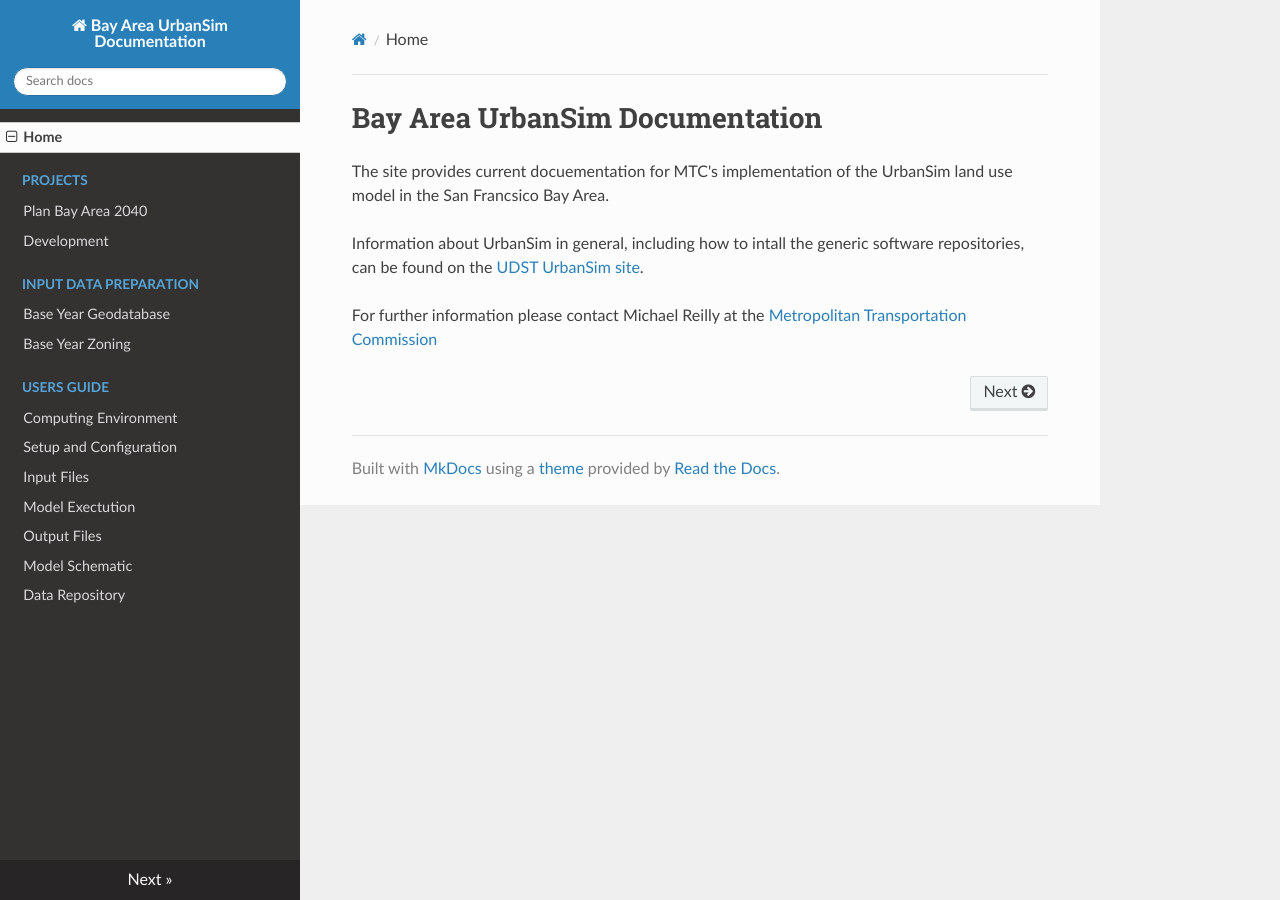
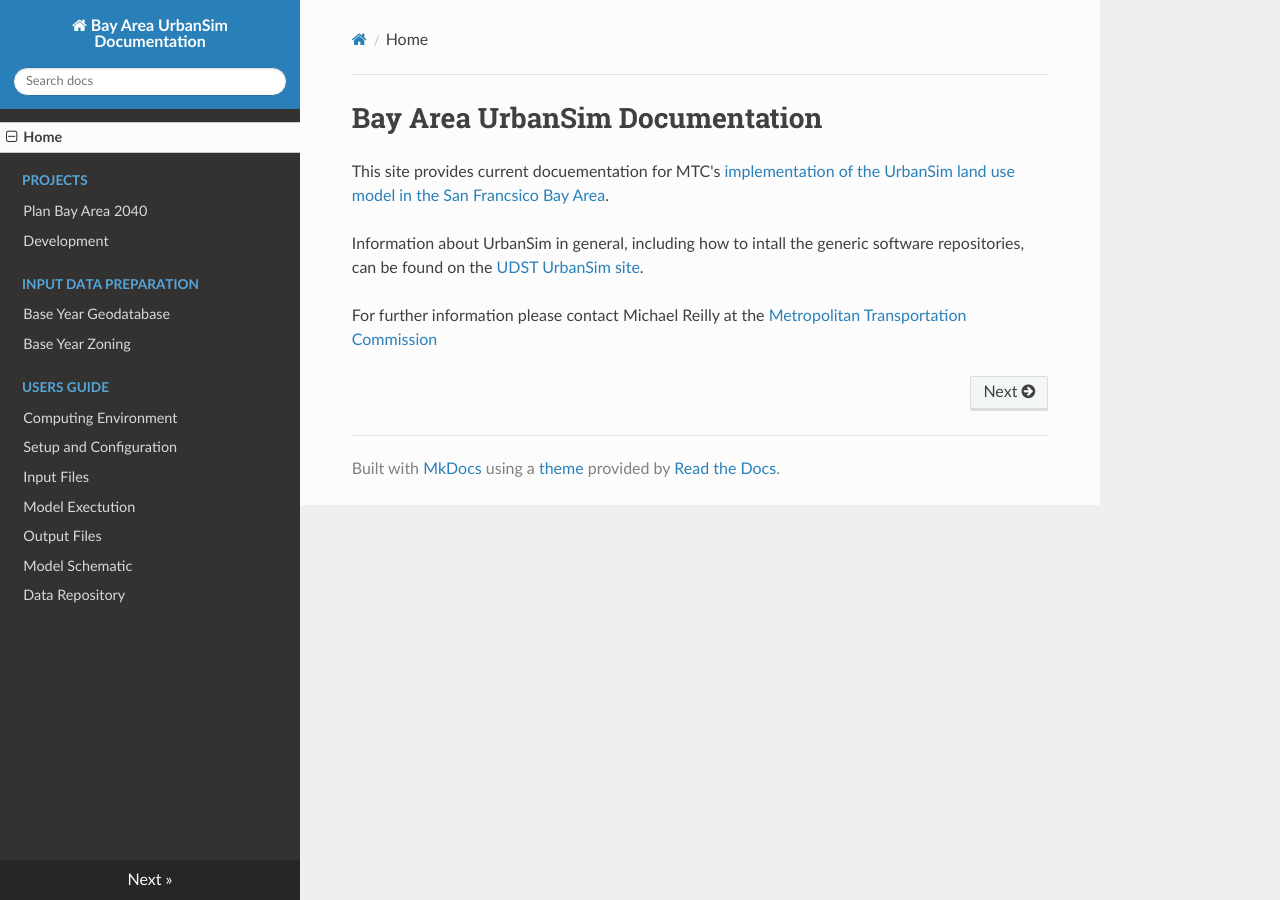
Before and after one commit to BayAreaMetro/baus_docs2, an MkDocs documentation site: the page built from docs/index.md, in a window 1280 px wide. Built offline with MkDocs 1.6.1, drawn with Linux system fonts in a browser that asks for light colours; nearby versions of some CDN libraries; old or Windows-style settings are respelled for this version of MkDocs.

Commit message:
model loc

```diff
--- a/docs/index.md
+++ b/docs/index.md
@@ -1,6 +1,6 @@
 # Bay Area UrbanSim Documentation
 
-The site provides current docuementation for MTC's implementation of the UrbanSim land use model in the San Francsico Bay Area.
+This site provides current docuementation for MTC's [implementation of the UrbanSim land use model in the San Francsico Bay Area](https://github.com/MetropolitanTransportationCommission/bayarea_urbansim).
 
 Information about UrbanSim in general, including how to intall the generic software repositories, can be found on the [UDST UrbanSim site](https://udst.github.io/urbansim/index.html).
 
```
